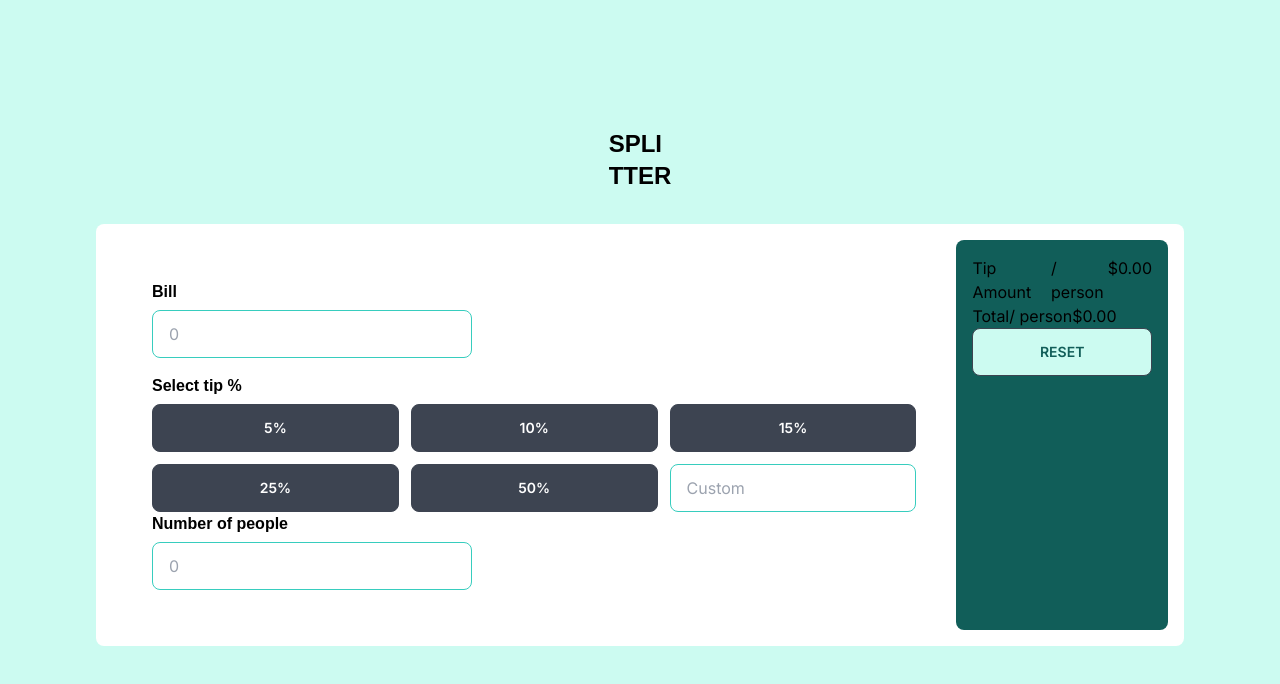
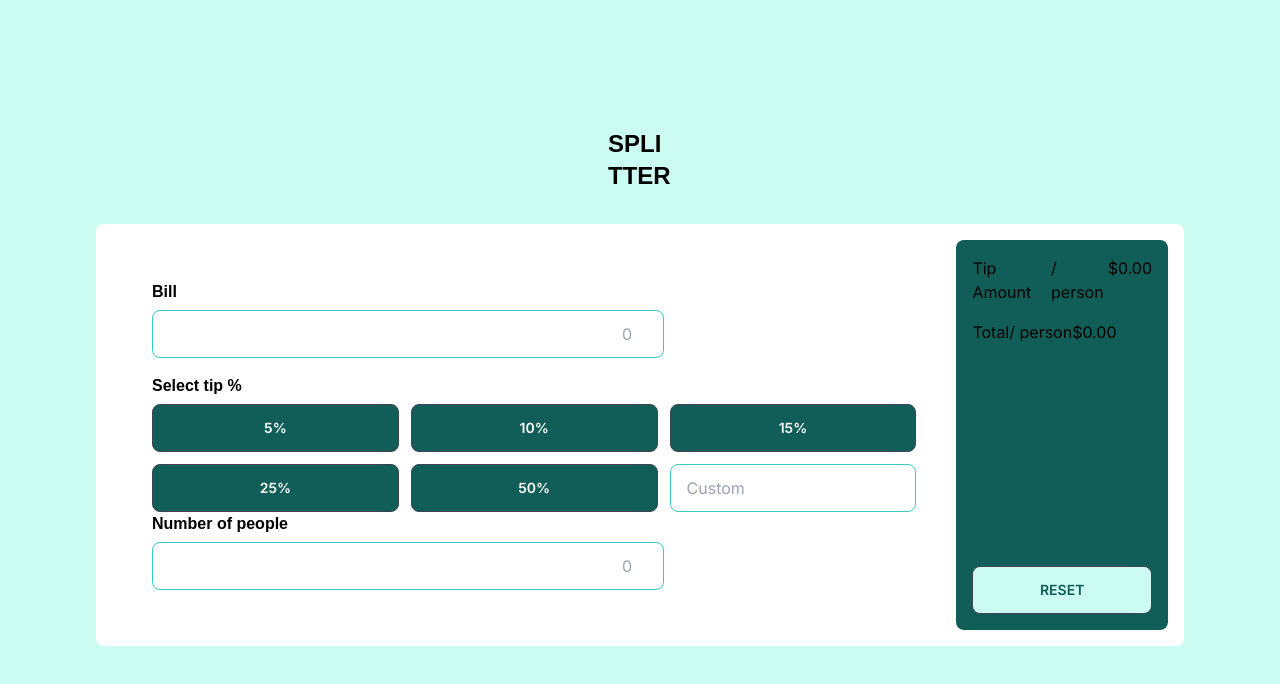
Before and after one commit to rogan-templer/frontend-mentor-exercises, a Next.js app in the folder tip-calculator-app-main/tip-calculator/: page / in a window 1280 px wide. Shown: the top 684 px of the page. Built offline with nearby package versions, Linux system fonts and the light colour scheme.

Commit message:
updated some styling

```diff
--- a/tip-calculator-app-main/tip-calculator/src/components/Calculator/MainTile.js
+++ b/tip-calculator-app-main/tip-calculator/src/components/Calculator/MainTile.js
@@ -13,7 +13,7 @@ export default function MainTile() {
         <div className="flex flex-col p-10">
           <h1 className="font-custom font-semibold pb-1.5">Bill</h1>
           <input
-            className="input input-bordered input-accent w-full max-w-xs"
+            className="input input-bordered input-accent w-full max-w-lg text-right"
             type="number"
             placeholder="0"
             onChange={(e) => setBillTotal(e.target.value)}
@@ -22,19 +22,34 @@ export default function MainTile() {
             Select tip %
           </h1>
           <div className="grid grid-cols-3 gap-3">
-            <button className="btn" onClick={() => setTipPercentage(0.05)}>
+            <button
+              className="btn bg-teal-800 hover:bg-teal-400"
+              onClick={() => setTipPercentage(0.05)}
+            >
               5%
             </button>
-            <button className="btn" onClick={() => setTipPercentage(0.1)}>
+            <button
+              className="btn bg-teal-800 hover:bg-teal-400"
+              onClick={() => setTipPercentage(0.1)}
+            >
               10%
             </button>
-            <button className="btn" onClick={() => setTipPercentage(0.15)}>
+            <button
+              className="btn bg-teal-800 hover:bg-teal-400"
+              onClick={() => setTipPercentage(0.15)}
+            >
               15%
             </button>
-            <button className="btn" onClick={() => setTipPercentage(0.25)}>
+            <button
+              className="btn bg-teal-800 hover:bg-teal-400"
+              onClick={() => setTipPercentage(0.25)}
+            >
               25%
             </button>
-            <button className="btn" onClick={() => setTipPercentage(0.5)}>
+            <button
+              className="btn bg-teal-800 hover:bg-teal-400  "
+              onClick={() => setTipPercentage(0.5)}
+            >
               50%
             </button>
             <input
@@ -46,7 +61,7 @@ export default function MainTile() {
           </div>
           <h1 className="font-custom font-semibold pb-1.5">Number of people</h1>
           <input
-            className="input input-bordered input-accent w-full max-w-xs"
+            className="input input-bordered input-accent w-full max-w-lg text-right"
             type="number"
             placeholder="0"
             onChange={(e) => setNumberOfPeople(e.target.value)}
--- a/tip-calculator-app-main/tip-calculator/src/components/Calculator/TipCalculationDisplay.js
+++ b/tip-calculator-app-main/tip-calculator/src/components/Calculator/TipCalculationDisplay.js
@@ -17,20 +17,20 @@ export default function TipCalculationDisplay({
   const totalPerPerson = billTotal / numberOfPeople + tipPerPerson;
 
   return (
-    <div className="rounded-lg bg-teal-800 p-4 ">
-      <div className="flex flex-row">
+    <div className="rounded-lg bg-teal-800 p-4 flex flex-col justify-between">
+      <span className="flex flex-row justify-between mb-4">
         <h1>Tip Amount</h1>
         <h3>/ person</h3>
         <h1>{isNaN(tipPerPerson) ? `$0.00` : `$${tipPerPerson.toFixed(2)}`}</h1>
-      </div>
-      <div className="flex flex-row">
+      </span>
+      <span className="flex flex-row">
         <h1>Total</h1>
         <h3>/ person</h3>
         <h1>
           {isNaN(totalPerPerson) ? `$0.00` : `$${totalPerPerson.toFixed(2)}`}
         </h1>
-      </div>
-      <div className="flex flex-col">
+      </span>
+      <div className="flex flex-col mt-auto">
         <button
           className="btn bg-teal-100 text-teal-800"
           onClick={() => window.location.reload()}
--- a/tip-calculator-app-main/tip-calculator/src/pages/index.js
+++ b/tip-calculator-app-main/tip-calculator/src/pages/index.js
@@ -8,7 +8,7 @@ export default function Home() {
     <main
       className={`flex min-h-screen flex-col items-center p-24 bg-teal-100 ${inter.className}`}
     >
-      <div className="p-8">
+      <div className="p-8 md:w-32">
         <h1 className="font-custom font-bold text-2xl">SPLI</h1>
         <h1 className="font-custom font-bold text-2xl">TTER</h1>
       </div>
--- a/tip-calculator-app-main/tip-calculator/tailwind.config.js
+++ b/tip-calculator-app-main/tip-calculator/tailwind.config.js
@@ -14,6 +14,12 @@ module.exports = {
       },
       fontFamily: {
         custom: ['Outfit', 'sans-serif']
+      },
+      colors: {
+        'darkTeal': '#115e59',
+        'hoverTeal': '#2dd4bf',
+        'displayTeal': '#14b8a6',
+        'whiteText': '#fafafa'
       }
     },
   },
```
